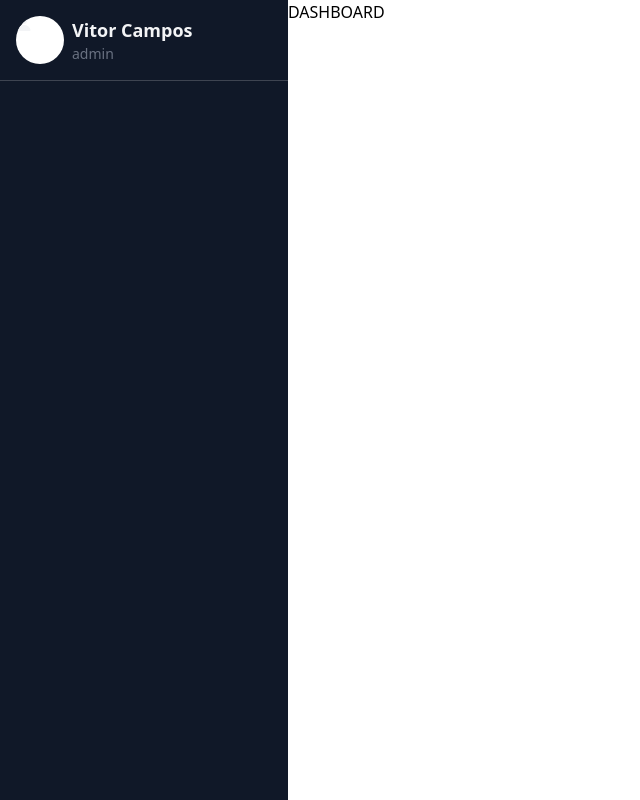
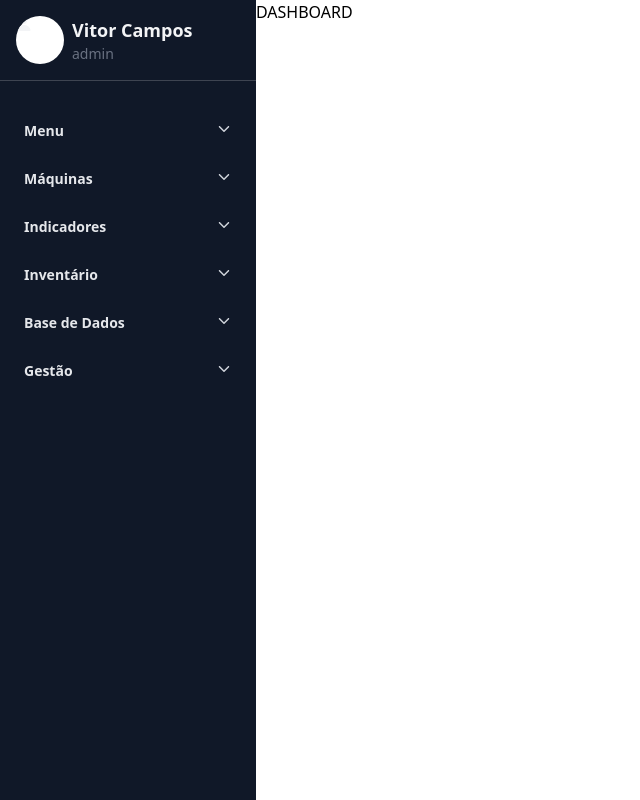
Before and after one commit to VitongoviskDev/NeoInfraTrackerClient, a React (Vite) app: page / in a window 1280 px wide. Both pictures are taken after typing "Sample", "Sample123" into the empty fields and a click on the button "LOGIN". Shown: the whole page, without its empty margins (0-640 px from the left). Built offline with nearby package versions, Linux system fonts and the light colour scheme; a web font is replaced by a local one.

Commit message:
feat:SideMenu submenus and buttons

```diff
--- a/src/App.tsx
+++ b/src/App.tsx
@@ -1,5 +1,5 @@
 import { Route, Routes } from "react-router-dom"
-import ProtectedRoute from "./components/ProtectedRoute"
+import ProtectedLayout from "./components/ProtectedLayout"
 import LoginPage from "./page/LoginPage"
 
 const App: React.FC = () => {
@@ -7,9 +7,19 @@ const App: React.FC = () => {
     <div className='minh-h-screen'>
       <Routes >
         <Route path='/login' element={<LoginPage />} />
-        <Route element={<ProtectedRoute />}>
+        <Route element={<ProtectedLayout />}>
           <Route path='/' element={<>DASHBOARD</>} />
           <Route path='/machines' element={<>MACHINES</>} />
+          <Route path='/mapping' element={<>MAPPING</>} />
+          <Route path='/movements' element={<>MOVEMENTS</>} />
+          <Route path='/formatter' element={<>FORMATTER</>} />
+          <Route path='/indicators' element={<>INDICATORS</>} />
+          <Route path='/lung' element={<>LUNG</>} />
+          <Route path='/inventory' element={<>INVENTORY</>} />
+          <Route path='/basesgh' element={<>BASESGH</>} />
+          <Route path='/basekaspesky' element={<>BASEKASPERSKY</>} />
+          <Route path='/demands' element={<>DEMANDS</>} />
+          <Route path='/switchvlan' element={<>SWITCHVLAN</>} />
         </Route>
         <Route path="/*" element={<>NOT FOUND</>} />
       </Routes>
--- a/src/components/SideMenu.tsx
+++ b/src/components/Menu/SideMenu.tsx
@@ -1,18 +1,23 @@
 import React from 'react'
-import { useAuth } from '../hooks/useAuth'
+import { useAuth } from '../../hooks/useAuth'
 import { IoPerson } from 'react-icons/io5';
+
+import SideMenuData from '../../util/Menu';
+import { IoIosArrowDown } from 'react-icons/io';
+import { Link } from 'react-router-dom';
+import Submenu from './Submenu';
 
 const SideMenu: React.FC = () => {
   const { user } = useAuth();
 
   return (
-    <div className='h-screen w-2xs bg-gray-900 text-gray-100'>
+    <div className='h-screen w-3xs bg-gray-900 text-gray-100'>
       {/* HEADER */}
       <div className='flex items-center justify-start gap-2 p-4 border-b border-gray-100/20'>
         <div className='w-[3rem] h-[3rem] bg-white rounded-full overflow-hidden'>
           {
             user!.profileImage !== '' ? (
-              <img src={user!.profileImage} alt="" className='object-contain'/>
+              <img src={user!.profileImage} alt="" className='object-contain' />
             ) : (
               <IoPerson />
             )
@@ -24,8 +29,14 @@ const SideMenu: React.FC = () => {
         </div>
       </div>
       {/* NAVIGATION */}
-      <nav>
-
+      <nav className='py-8 px-4'>
+        <ul className='flex flex-col gap-3 text-gray-300'>
+          {
+            SideMenuData.map((menu, menuIndex) => (
+              <Submenu key={menuIndex} menuDto={menu}/>
+            ))
+          }
+        </ul>
       </nav>
     </div>
   )
--- /dev/null
+++ b/src/components/Menu/Submenu.tsx
@@ -0,0 +1,51 @@
+import React, { useState } from 'react'
+import { Link } from 'react-router-dom';
+import type { MenuDTO } from '../../dto/menuDTO';
+import { IoIosArrowDown } from 'react-icons/io';
+
+interface SubmenuProps {
+    open?: boolean;
+    setOpen?: (value: boolean) => void;
+    menuDto: MenuDTO;
+}
+
+const Submenu: React.FC<SubmenuProps> = ({ open = false, setOpen, menuDto }) => {
+
+    const [shown, setShown] = useState<boolean>(open);
+
+    return (
+        <li
+            className={`
+                cursor-pointer rounded-lg
+                ${shown ? 'bg-gray-800' : ''}
+            `}>
+            <div
+                onClick={() => setShown(prev => !prev)}
+                className='flex justify-between p-2 rounded-lg hover:bg-gray-800'>
+                <p className='text-sm font-semibold text-gray-200'>{menuDto.name}</p>
+                <IoIosArrowDown />
+            </div>
+            <div
+                className={`
+                text-md bg-gray-700/50 rounded-lg overflow-hidden
+                ${shown ? 'block' : 'hidden'}
+            `}>
+                <ul className='flex flex-col gap-1 '>
+                    {
+                        menuDto.items.map((item, index) => (
+                            <Link
+                                key={`${menuDto.name}_${index}`}
+                                to={item.url}
+                                className='flex items-center gap-2 px-4 py-1 hover:bg-gray-700'>
+                                {item.icon}
+                                <p>{item.label}</p>
+                            </Link>
+                        ))
+                    }
+                </ul>
+            </div>
+        </li>
+    )
+}
+
+export default Submenu
--- a/src/components/ProtectedRoute.tsx
+++ b/src/components/ProtectedLayout.tsx
@@ -1,10 +1,10 @@
 import React from 'react';
 import { Navigate, Outlet } from 'react-router-dom';
 import { useAuth } from '../hooks/useAuth';
-import SideMenu from './SideMenu';
+import SideMenu from './Menu/SideMenu';
 
 
-const ProtectedRoute: React.FC = () => {
+const ProtectedLayout: React.FC = () => {
     const { user } = useAuth();
 
     return !user ? (
@@ -17,4 +17,4 @@ const ProtectedRoute: React.FC = () => {
     )
 };
 
-export default ProtectedRoute;
+export default ProtectedLayout;
--- /dev/null
+++ b/src/dto/menuDTO.ts
@@ -0,0 +1,10 @@
+export interface MenuItemDTO {
+    url: string;
+    label: string;
+    icon: React.ReactNode;
+}
+
+export interface MenuDTO {
+    name: string;
+    items: MenuItemDTO[];
+}
--- /dev/null
+++ b/src/util/Menu.tsx
@@ -0,0 +1,98 @@
+import { FaNetworkWired } from "react-icons/fa";
+import { FiDatabase, FiShield } from "react-icons/fi";
+import { HiMiniArrowsRightLeft } from "react-icons/hi2";
+import { IoIosSearch } from "react-icons/io";
+import { LuLayoutDashboard, LuMapPin } from "react-icons/lu";
+import { MdHeadsetMic, MdOutlineInventory2 } from "react-icons/md";
+import { RiComputerLine } from "react-icons/ri";
+import { VscGraph } from "react-icons/vsc";
+import type { MenuDTO } from "../dto/menuDTO";
+
+const SideMenuData: MenuDTO[] = [
+    {
+        name: "Menu",
+        items: [
+            {
+                url: '/',
+                label: "Dashboard",
+                icon: <LuLayoutDashboard />
+            }
+        ]
+    },
+    {
+        name: "Máquinas",
+        items: [
+            {
+                url: '/machines',
+                label: "Máquinas",
+                icon: <RiComputerLine />
+            }, {
+                url: '/mapping',
+                label: "Mapeamento",
+                icon: <LuMapPin />
+            }, {
+                url: '/movements',
+                label: "Movimentações",
+                icon: <HiMiniArrowsRightLeft />
+            }, {
+                url: '/formatter',
+                label: "Formatador",
+                icon: <IoIosSearch />
+            },
+        ]
+    },
+    {
+        name: "Indicadores",
+        items: [
+            {
+                url: '/indicators',
+                label: "Indicadores",
+                icon: <VscGraph />
+            }
+        ]
+    },
+    {
+        name: "Inventário",
+        items: [
+            {
+                url: '/lung',
+                label: "Pulmão",
+                icon: <MdHeadsetMic />
+            }, {
+                url: '/inventory',
+                label: "Inventário",
+                icon: <MdOutlineInventory2 />
+            }
+        ]
+    },
+    {
+        name: "Base de Dados",
+        items: [
+            {
+                url: '/basesgh',
+                label: "Base SGH",
+                icon: <FiDatabase />
+            }, {
+                url: '/basekaspesky',
+                label: "Base Kaspersky",
+                icon: <FiShield />
+            }
+        ]
+    },
+    {
+        name: "Gestão",
+        items: [
+            {
+                url: '/demands',
+                label: "Demandas",
+                icon: <FiDatabase />
+            }, {
+                url: '/switchvlan',
+                label: "SWITCH e VLAN",
+                icon: <FaNetworkWired />
+            }
+        ]
+    }
+]
+
+export default SideMenuData;
```
